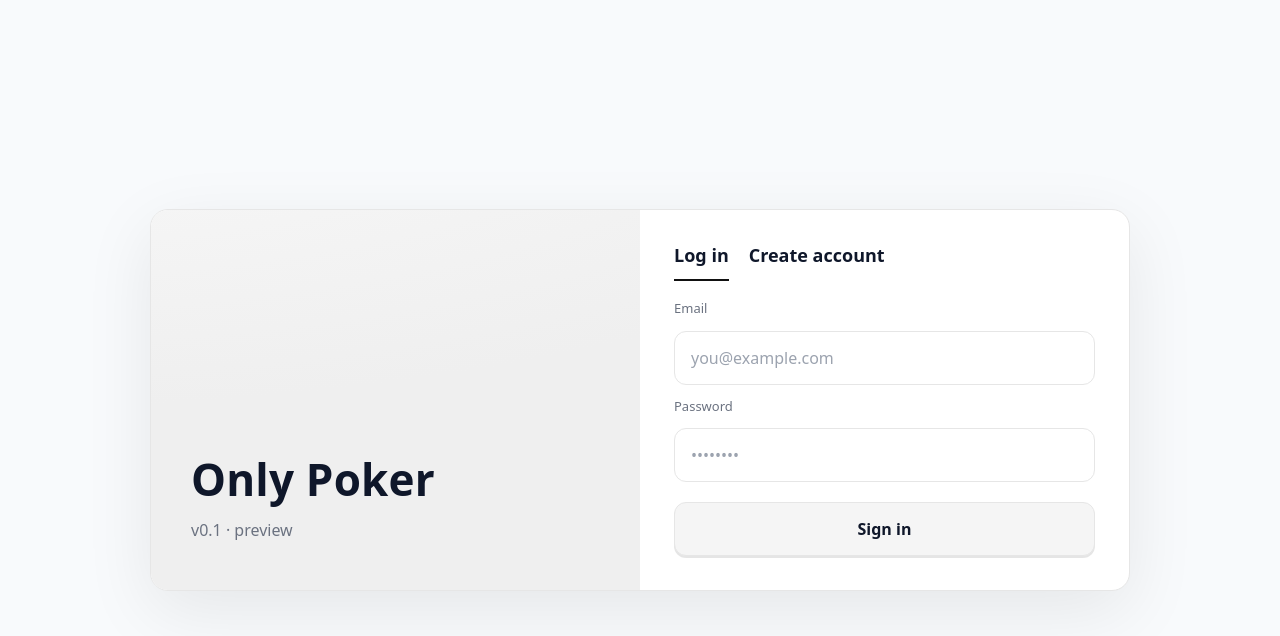
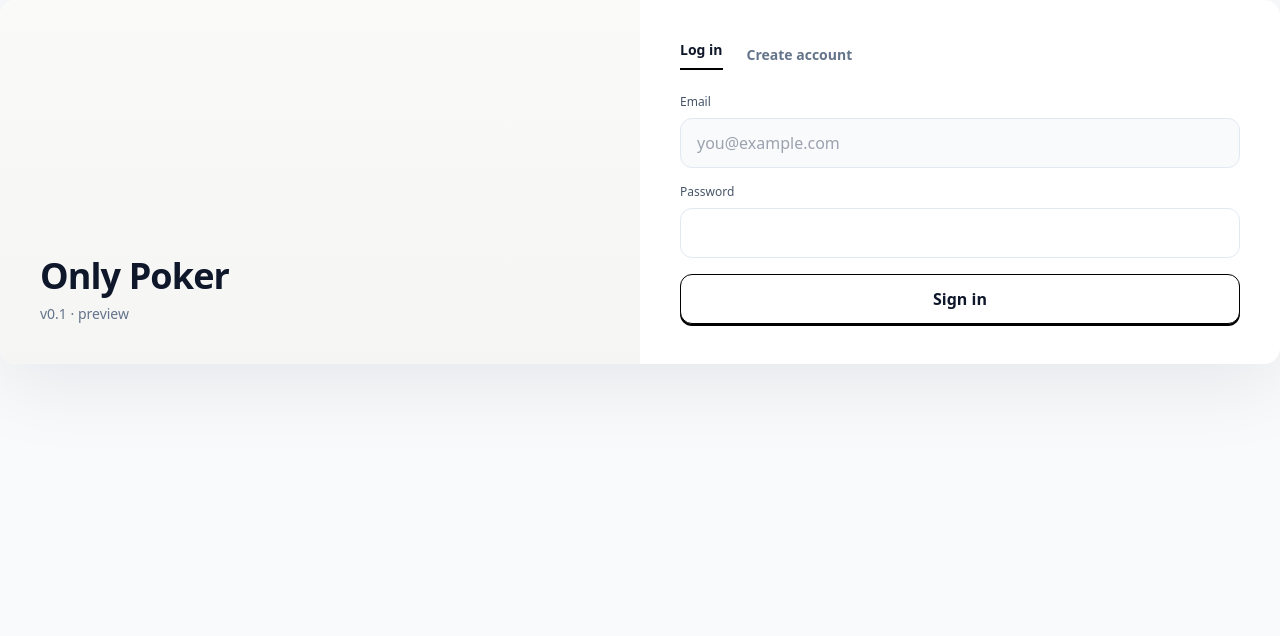
Before and after one commit to yeruvabala/notion-poker-web, a Next.js app: page /login in a window 1280 px wide. Shown: the top 636 px of the page. Built offline with nearby package versions, Linux system fonts and the light colour scheme; no server answers.

Commit message:
Update LoginClient.tsx

```diff
--- a/app/login/LoginClient.tsx
+++ b/app/login/LoginClient.tsx
@@ -1,257 +1,143 @@
+// app/login/LoginClient.tsx
 'use client';
 
-import React, { useState } from 'react';
-import { createClient } from '@/lib/supabase/client'; // your browser helper (can return null)
+import { useState, useEffect } from 'react';
+import { useRouter } from 'next/navigation';
+import { createClient } from '@/lib/supabase/client'; // your browser @supabase/ssr helper
 
 export default function LoginClient() {
+  const router = useRouter();
   const supabase = createClient();
 
   const [tab, setTab] = useState<'login' | 'signup'>('login');
   const [email, setEmail] = useState('');
   const [password, setPassword] = useState('');
+  const [busy, setBusy] = useState(false);
+  const [msg, setMsg] = useState<string | null>(null);
 
-  const [loading, setLoading] = useState(false);
-  const [msg, setMsg] = useState<string | null>(null);
-  const [err, setErr] = useState<string | null>(null);
+  // Optional: if tokens refresh, keep the server cookie in sync
+  useEffect(() => {
+    const { data: sub } = supabase.auth.onAuthStateChange(async (event, session) => {
+      if (event === 'SIGNED_IN' || event === 'TOKEN_REFRESHED' || event === 'SIGNED_OUT') {
+        try {
+          await fetch('/auth/callback', {
+            method: 'POST',
+            headers: { 'Content-Type': 'application/json' },
+            body: JSON.stringify({ event, session }),
+            keepalive: true,
+          });
+        } catch {
+          /* ignore */
+        }
+      }
+    });
+    return () => sub.subscription.unsubscribe();
+  }, [supabase]);
 
   async function handleSubmit(e: React.FormEvent) {
     e.preventDefault();
+    setBusy(true);
     setMsg(null);
-    setErr(null);
+    try {
+      if (tab === 'login') {
+        const { data, error } = await supabase.auth.signInWithPassword({ email, password });
+        if (error) throw error;
 
-    if (!supabase) {
-      setErr('Supabase client not initialized.');
-      return;
+        // IMPORTANT: write cookie before navigating
+        await fetch('/auth/callback', {
+          method: 'POST',
+          headers: { 'Content-Type': 'application/json' },
+          body: JSON.stringify({ event: 'SIGNED_IN', session: data.session }),
+        });
+
+        router.replace('/'); // now the server sees the cookie
+      } else {
+        // sign up (email+password)
+        const { data, error } = await supabase.auth.signUp({ email, password });
+        if (error) throw error;
+        setMsg('Account created. Check your email for verification.');
       }
-
-    try {
-      setLoading(true);
-      if (tab === 'login') {
-        const { error } = await supabase.auth.signInWithPassword({
-          email,
-          password,
-        });
-        if (error) throw error;
-        // success — go home
-        window.location.href = '/';
-      } else {
-        const { error } = await supabase.auth.signUp({
-          email,
-          password,
-        });
-        if (error) throw error;
-        setMsg('Account created. Check your inbox for a verification link.');
-      }
-    } catch (e: any) {
-      setErr(e?.message || 'Something went wrong');
+    } catch (err: any) {
+      setMsg(err?.message ?? 'Something went wrong');
     } finally {
-      setLoading(false);
+      setBusy(false);
     }
   }
 
   return (
-    <div className="wrap">
-      <div className="card">
-        {/* Left panel */}
-        <div className="left">
-          <div className="brand">
-            <div className="app">Only Poker</div>
-            <div className="sub">v0.1 · preview</div>
+    <div className="rounded-2xl bg-white shadow-[0_20px_80px_rgba(2,6,23,0.08)] overflow-hidden">
+      <div className="grid grid-cols-1 md:grid-cols-2">
+        {/* left brand panel */}
+        <div className="hidden md:flex items-end p-10 bg-gradient-to-b from-stone-50 to-stone-100">
+          <div>
+            <h1 className="text-4xl font-extrabold tracking-tight text-slate-900">Only Poker</h1>
+            <p className="mt-2 text-sm text-slate-500">v0.1 · preview</p>
           </div>
         </div>
 
-        {/* Right panel */}
-        <div className="right">
-          <div className="tabs">
+        {/* form */}
+        <div className="p-8 md:p-10">
+          <div className="mb-6 flex items-center gap-6">
             <button
-              className={`tab ${tab === 'login' ? 'active' : ''}`}
+              type="button"
               onClick={() => setTab('login')}
-              type="button"
+              className={`text-sm font-semibold ${
+                tab === 'login' ? 'text-slate-900' : 'text-slate-500'
+              }`}
             >
               Log in
+              {tab === 'login' && <span className="block h-[2px] bg-black mt-2" />}
             </button>
             <button
-              className={`tab ${tab === 'signup' ? 'active' : ''}`}
+              type="button"
               onClick={() => setTab('signup')}
-              type="button"
+              className={`text-sm font-semibold ${
+                tab === 'signup' ? 'text-slate-900' : 'text-slate-500'
+              }`}
             >
               Create account
+              {tab === 'signup' && <span className="block h-[2px] bg-black mt-2" />}
             </button>
           </div>
 
-          <form className="form" onSubmit={handleSubmit}>
-            <label className="lbl">Email</label>
+          <form onSubmit={handleSubmit} className="space-y-4">
+            <div>
+              <label className="block text-xs font-medium text-slate-600">Email</label>
               <input
-              className="input"
                 type="email"
-              inputMode="email"
                 autoComplete="email"
+                required
+                className="mt-2 w-full rounded-xl border border-slate-200 bg-slate-50 px-4 py-3 text-slate-900 outline-none focus:border-slate-300"
                 placeholder="you@example.com"
                 value={email}
-              onChange={(e) => setEmail(e.target.value)}
-              required
+                onChange={(e) => setEmail(e.currentTarget.value)}
               />
+            </div>
 
-            <label className="lbl">Password</label>
+            <div>
+              <label className="block text-xs font-medium text-slate-600">Password</label>
               <input
-              className="input"
                 type="password"
                 autoComplete={tab === 'login' ? 'current-password' : 'new-password'}
-              placeholder="••••••••"
+                required
+                className="mt-2 w-full rounded-xl border border-slate-200 bg-white px-4 py-3 text-slate-900 outline-none focus:border-slate-300"
                 value={password}
-              onChange={(e) => setPassword(e.target.value)}
-              required
+                onChange={(e) => setPassword(e.currentTarget.value)}
               />
+            </div>
 
-            <button className="cta" disabled={loading}>
-              {loading ? (tab === 'login' ? 'Signing in…' : 'Creating…') : tab === 'login' ? 'Sign in' : 'Create account'}
+            {msg && <p className="text-sm text-slate-600">{msg}</p>}
+
+            <button
+              type="submit"
+              disabled={busy}
+              className="w-full rounded-xl border border-black bg-white text-slate-900 font-semibold py-3 shadow-[0_2px_0_#000] transition hover:bg-black hover:text-white disabled:opacity-60"
+            >
+              {tab === 'login' ? 'Sign in' : 'Create account'}
             </button>
-
-            {err && <div className="err">{err}</div>}
-            {msg && <div className="msg">{msg}</div>}
           </form>
         </div>
       </div>
-
-      {/* ============ Styles ============ */}
-      <style jsx global>{`
-        :root{
-          --ink:#0f172a;              /* main text (near black) */
-          --ink-2:#111111;            /* pure black-ish for borders */
-          --muted:#6b7280;            /* secondary text */
-          --panel:#ffffff;            /* cards */
-          --panel-2:#f6f7f8;          /* subtle gray surface */
-          --shade:#f5f5f5;            /* very light gray (for autofill) */
-          --ring:#111111;             /* focus ring */
-          --shadow: 0 20px 70px rgba(0,0,0,.08);
-        }
-        html,body{background:#f3f4f6;margin:0;color:var(--ink);font-family:ui-sans-serif,system-ui,-apple-system,Segoe UI,Roboto,Helvetica,Arial}
-        *{box-sizing:border-box}
-
-        .wrap{
-          min-height:100dvh;
-          display:grid;
-          place-items:center;
-          padding:28px;
-        }
-
-        .card{
-          width:min(980px, 96vw);
-          background:var(--panel);
-          border-radius:18px;
-          box-shadow:var(--shadow);
-          display:grid;
-          grid-template-columns: 1fr 1fr;
-          overflow:hidden;
-          border:1px solid #e6e6e6;
-        }
-        @media (max-width:980px){
-          .card{grid-template-columns:1fr}
-        }
-
-        .left{
-          background: radial-gradient(1200px 400px at -200px -200px, #ffffff 0%, #f7f7f7 35%, #efefef 100%);
-          padding:42px 40px 48px;
-          display:flex;align-items:flex-end;justify-content:flex-start;
-        }
-        .brand .app{font-weight:800;font-size:44px;letter-spacing:.2px}
-        .brand .sub{margin-top:6px;color:var(--muted)}
-
-        .right{padding:32px 34px 34px}
-
-        .tabs{display:flex;gap:20px;margin-bottom:18px}
-        .tab{
-          background:transparent;border:none;cursor:pointer;
-          padding:0 0 10px;border-bottom:2.5px solid transparent;
-          color:var(--ink);font-weight:700;font-size:18px;
-        }
-        .tab.active{border-color:#111}
-
-        .form{display:flex;flex-direction:column;gap:12px;max-width:520px}
-        .lbl{font-size:13px;color:var(--muted)}
-
-        .input{
-          width:100%;
-          padding:14px 16px;
-          border:1px solid #e6e6e6;
-          border-radius:12px;
-          background:#fff;
-          color:var(--ink);
-          outline:none;
-          transition:border .15s ease, box-shadow .15s ease, background .15s ease;
-        }
-        .input:focus{
-          border-color:var(--ring);
-          box-shadow: 0 0 0 3px rgba(17,17,17,.12);
-          background:#fff;
-        }
-        .input::placeholder{color:#9ca3af}
-
-        /* --- Autofill override (Chrome/Safari) --- */
-        .input:-webkit-autofill,
-        .input:-webkit-autofill:hover,
-        .input:-webkit-autofill:focus{
-          -webkit-text-fill-color: var(--ink);
-          caret-color: var(--ink);
-          box-shadow: 0 0 0px 1000px var(--shade) inset !important; /* replaces blue with light gray */
-          border:1px solid #e6e6e6 !important;
-          transition: background-color 99999s ease-in-out 0s;
-        }
-        /* Firefox is usually fine, but normalize background a bit when "valid" */
-        .input:-moz-ui-valid{
-          background-color: var(--shade) !important;
-        }
-
-        /* CTA — default = same light gray as email field; hover = black with white text */
-.cta{
-  margin-top: 8px;
-  padding: 14px 16px;
-  border-radius: 12px;
-
-  /* default look (matches the email-field gray) */
-  background: var(--shade);   /* #f5f5f5 from your vars */
-  color: var(--ink);          /* near-black text */
-  border: 1px solid #e6e6e6;
-
-  font-weight: 800;
-  font-size: 16px;
-  cursor: pointer;
-
-  transition:
-    background .15s ease,
-    color .15s ease,
-    border-color .15s ease,
-    transform .02s ease-in-out,
-    box-shadow .15s ease;
-
-  box-shadow: 0 2px 0 rgba(0,0,0,.10);
-}
-
-.cta:not(:disabled):hover{
-  background: #0a0a0a;        /* black hover */
-  color: #ffffff;             /* white text on hover */
-  border-color: #0a0a0a;
-  transform: translateY(-0.5px);
-  box-shadow: 0 3px 0 rgba(0,0,0,.25);
-}
-
-.cta:not(:disabled):active{
-  transform: translateY(0.5px);
-  box-shadow: 0 1px 0 rgba(0,0,0,.15);
-}
-
-.cta[disabled]{
-  background: #f3f4f6;
-  color: #9ca3af;
-  border-color: #e5e7eb;
-  box-shadow: none;
-  cursor: not-allowed;
-}
-
-
-        .err{margin-top:10px;color:#b91c1c;font-size:13px}
-        .msg{margin-top:10px;color:#065f46;font-size:13px}
-      `}</style>
     </div>
   );
 }
```
Lines whose indentation alone changed are shown as unchanged.
